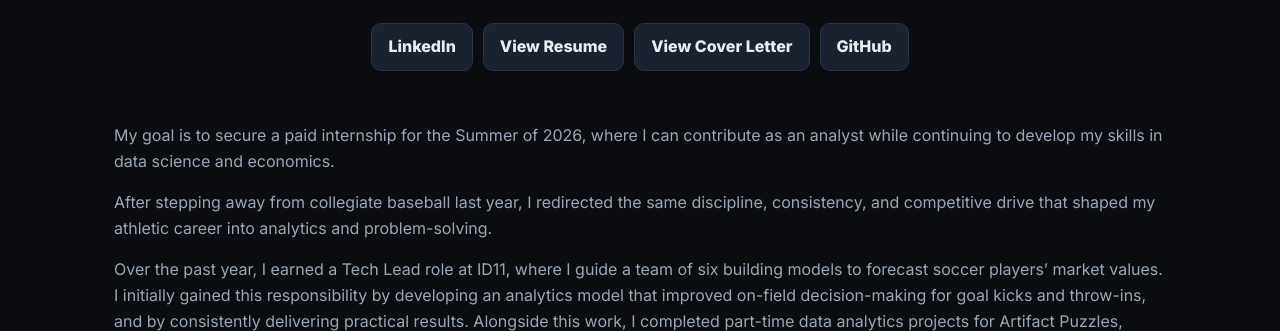
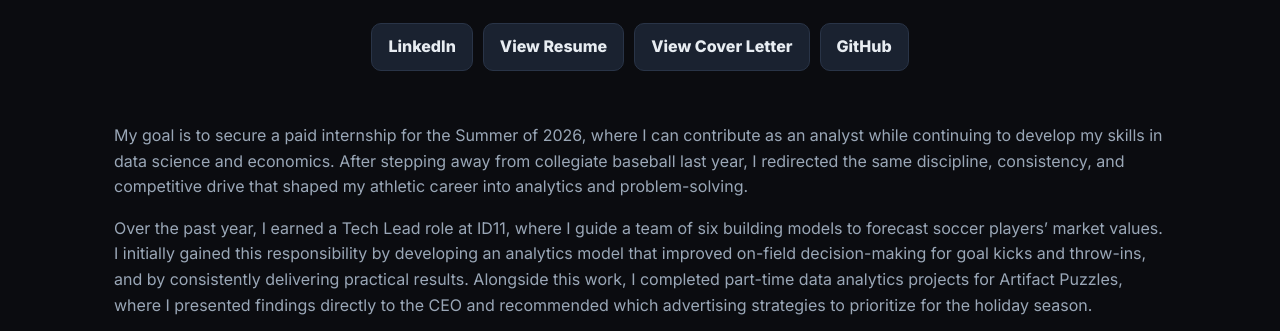
Before and after one commit to mtlongtin123/Resume_To_Life, a plain HTML site: page index.html in a window 1280 px wide. Shown: the part 466-797 px from the top of the page. Drawn offline with Linux system fonts and the light colour scheme; no server answers.

Commit message:
Combine two paragraphs into one in index.html

```diff
--- a/index.html
+++ b/index.html
@@ -138,8 +138,7 @@
   </header>
 
   <section id="about" class="container">
-    <p>My goal is to secure a paid internship for the Summer of 2026, where I can contribute as an analyst while continuing to develop my skills in data science and economics. </p>
-    <p>After stepping away from collegiate baseball last year, I redirected the same discipline, consistency, and competitive drive that shaped my athletic career into analytics and problem-solving.</p>
+    <p>My goal is to secure a paid internship for the Summer of 2026, where I can contribute as an analyst while continuing to develop my skills in data science and economics. After stepping away from collegiate baseball last year, I redirected the same discipline, consistency, and competitive drive that shaped my athletic career into analytics and problem-solving.</p>
     <p>Over the past year, I earned a Tech Lead role at ID11, where I guide a team of six building models to forecast soccer players’ market values. I initially gained this responsibility by developing an analytics model that improved on-field decision-making for goal kicks and throw-ins, and by consistently delivering practical results. Alongside this work, I completed part-time data analytics projects for Artifact Puzzles, where I presented findings directly to the CEO and recommended which advertising strategies to prioritize for the holiday season.</p>
     <p>This spring, I’ll study International Business and Economics in Madrid to further broaden my global perspective. I look forward to connecting in the future.</p>
 
```
